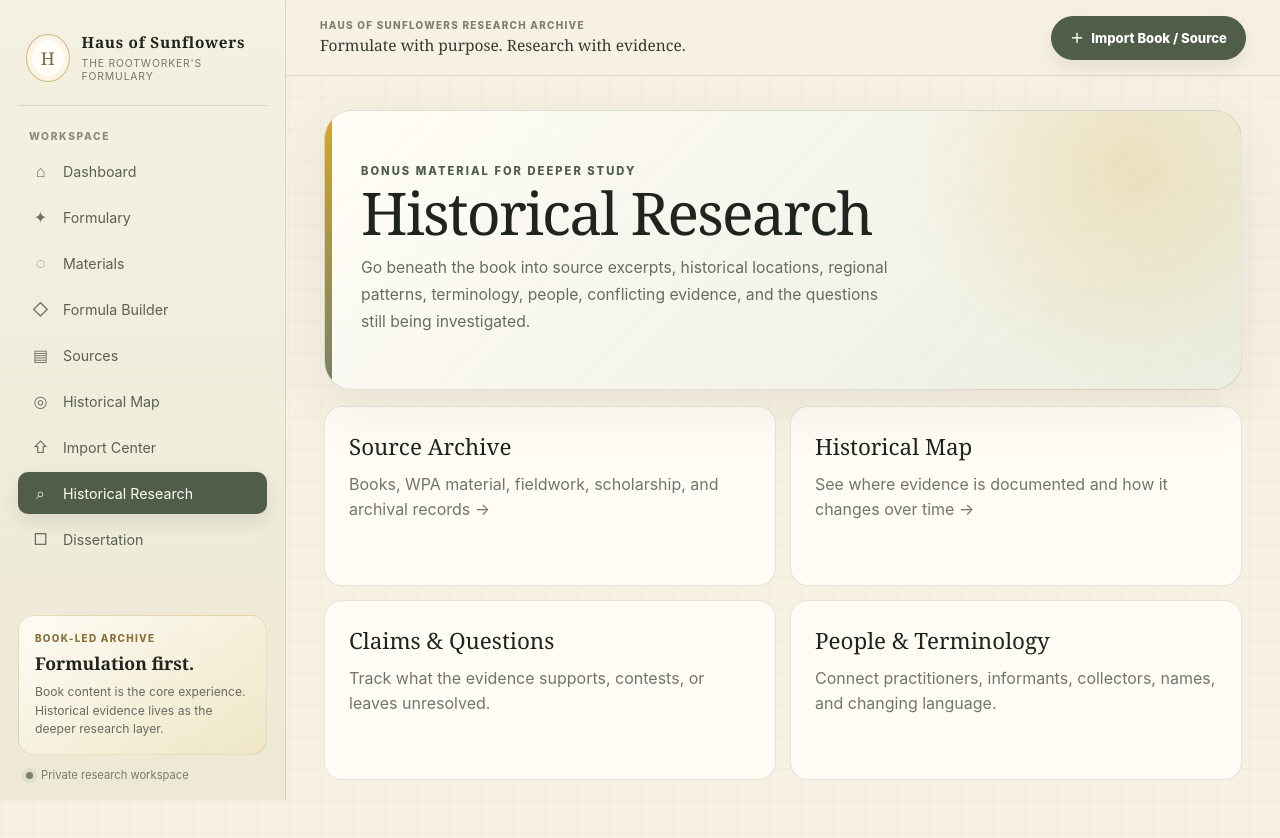
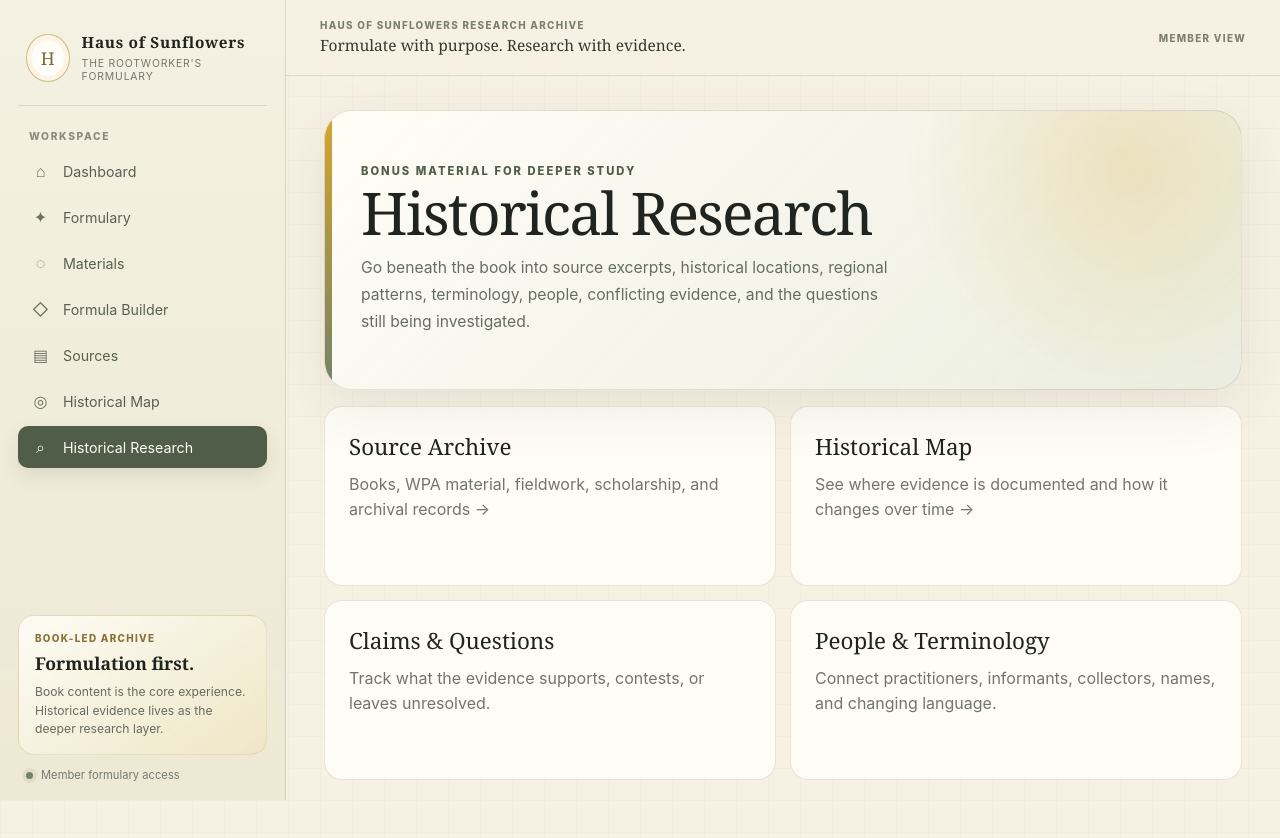
Before and after one commit to kamainicole/haus-of-sunflowers, a Next.js app in the folder haus-of-sunflowers/apps/web/: page /research in a window 1280 px wide. Shown: the top 838 px of the page. Built offline with nearby package versions, Linux system fonts and the light colour scheme.

Commit message:
Hide owner tools from member navigation

```diff
--- a/haus-of-sunflowers/apps/web/components/AppShell.tsx
+++ b/haus-of-sunflowers/apps/web/components/AppShell.tsx
@@ -11,13 +11,17 @@ const NAV = [
   { href: "/formulas", label: "Formula Builder", glyph: "◇" },
   { href: "/sources", label: "Sources", glyph: "▤" },
   { href: "/historical-map", label: "Historical Map", glyph: "◎" },
+  { href: "/research", label: "Historical Research", glyph: "⌕" },
+];
+
+const OWNER_NAV = [
   { href: "/import-center", label: "Import Center", glyph: "⇧" },
-  { href: "/research", label: "Historical Research", glyph: "⌕" },
   { href: "/dissertation", label: "Dissertation", glyph: "□" },
 ];
 
-export function AppShell({ children }: { children: ReactNode }) {
+export function AppShell({ children, isOwner = false }: { children: ReactNode; isOwner?: boolean }) {
   const pathname = usePathname();
+  const navItems = isOwner ? [...NAV, ...OWNER_NAV] : NAV;
 
   return (
     <main className="product-shell">
@@ -34,7 +38,7 @@ export function AppShell({ children }: { children: ReactNode }) {
 
         <div className="sidebar-section-label">Workspace</div>
         <nav className="product-nav" aria-label="Primary navigation">
-          {NAV.map((item) => {
+          {navItems.map((item) => {
             const active =
               pathname === item.href ||
               (item.href !== "/dashboard" && pathname?.startsWith(item.href + "/"));
@@ -62,7 +66,7 @@ export function AppShell({ children }: { children: ReactNode }) {
 
         <div className="sidebar-footer">
           <span className="status-dot" />
-          Private research workspace
+          {isOwner ? "Owner research workspace" : "Member formulary access"}
         </div>
       </aside>
 
@@ -72,10 +76,14 @@ export function AppShell({ children }: { children: ReactNode }) {
             <div className="topbar-kicker">Haus of Sunflowers Research Archive</div>
             <div className="topbar-title">Formulate with purpose. Research with evidence.</div>
           </div>
-          <Link href="/import-center" className="topbar-action">
-            <span aria-hidden="true">＋</span>
-            Import Book / Source
-          </Link>
+          {isOwner ? (
+            <Link href="/import-center" className="topbar-action">
+              <span aria-hidden="true">＋</span>
+              Import Book / Source
+            </Link>
+          ) : (
+            <span className="topbar-kicker">Member View</span>
+          )}
         </header>
 
         <div className="product-content">{children}</div>
```
